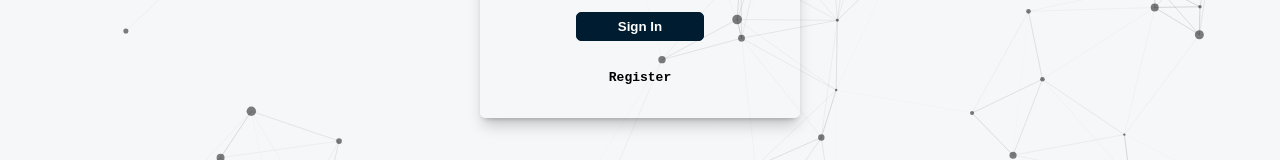
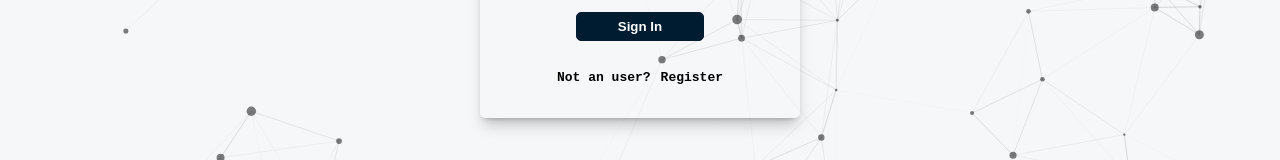
Before and after one commit to Hrithik-C-A/celebrity-face-detector, a React (Vite) app in the folder frontend/: page / in a window 1280 px wide. Shown: the part 440-600 px from the top of the page. Built offline with nearby package versions, Linux system fonts and the light colour scheme.

Commit message:
slight changes

```diff
--- a/frontend/src/components/register/Register.jsx
+++ b/frontend/src/components/register/Register.jsx
@@ -50,7 +50,7 @@ export const Register = ({onRouteChange,loadUser}) => {
               colors={['#e15b64', '#f47e60', '#f8b26a', '#abbd81', '#849b87']}
             />
           </div>) }
-            <p className={styles.link} onClick={()=>onRouteChange('signin')}>Sign In</p>
+            <p className={styles.link}>Already an user? <span className={styles.spanLink} style={{ marginLeft: '10px' }} onClick={()=>onRouteChange('signin')}>Sign in</span></p>
         </form>
     </div>
   )
--- a/frontend/src/components/register/Register.module.css
+++ b/frontend/src/components/register/Register.module.css
@@ -40,7 +40,6 @@
 }
 .link{
     border-radius: 5px;
-    cursor: pointer;
     font-size: small;
     font-weight: 600;
     color: black;
@@ -48,8 +47,11 @@
     justify-content: center;
     align-items: center;
 }
-.link:hover{
-    text-decoration: underline;
+.spanLink{
+    cursor: pointer;
+}
+.spanLink:hover{
+    color: blue;
 }
 .loader{
     text-align: center;
--- a/frontend/src/components/signin/SignIn.jsx
+++ b/frontend/src/components/signin/SignIn.jsx
@@ -47,7 +47,7 @@ export const SignIn = ({onRouteChange,loadUser}) => {
               colors={['#e15b64', '#f47e60', '#f8b26a', '#abbd81', '#849b87']}
             />
           </div>) }
-          <p className={styles.link} onClick={()=>onRouteChange('register')}>Register</p>
+          <p className={styles.link}> Not an user? <span className={styles.spanLink} style={{ marginLeft: '10px' }} onClick={()=>onRouteChange('register')}>Register</span></p>
       </form>
   </div>
   )
--- a/frontend/src/components/signin/SignIn.module.css
+++ b/frontend/src/components/signin/SignIn.module.css
@@ -40,7 +40,6 @@
 }
 .link{
     border-radius: 5px;
-    cursor: pointer;
     font-size: small;
     font-weight: 700;
     color: black;
@@ -48,8 +47,11 @@
     justify-content: center;
     align-items: center;
 }
-.link:hover{
-    text-decoration: underline;
+.spanLink{
+    cursor: pointer;
+}
+.spanLink:hover{
+    color: blue;
 }
 .loader{
     text-align: center;
```
